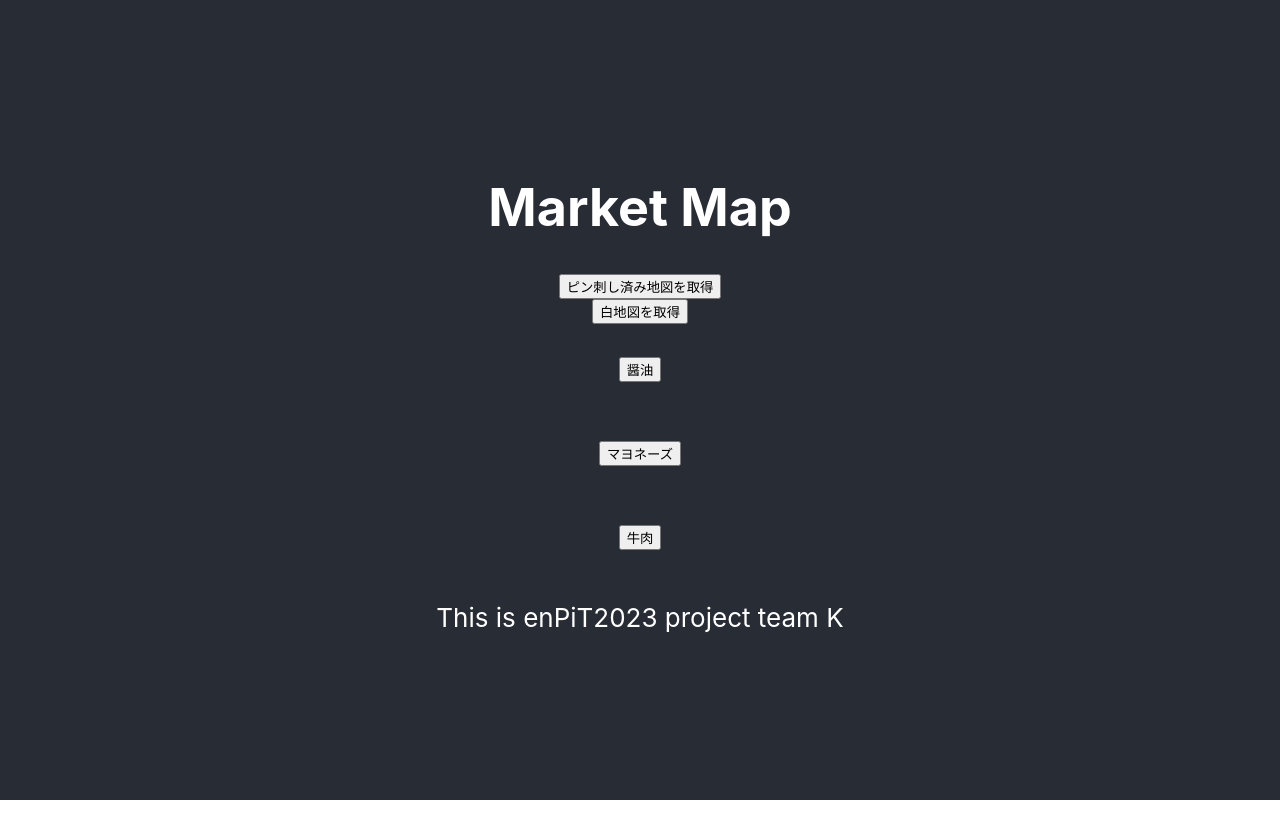
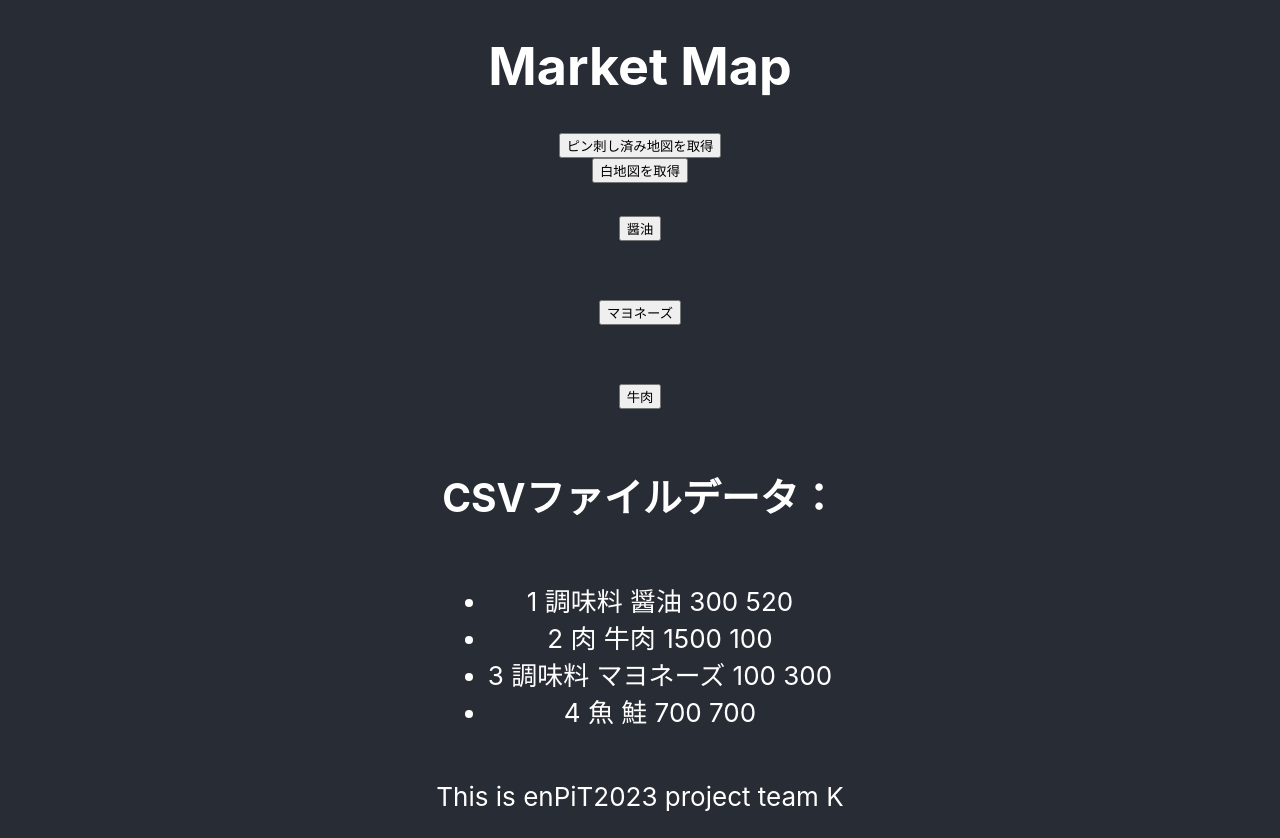
Before and after one commit to enpitut2023/MarketMap_front, a React (Create React App) app: page / in a window 1280 px wide. Before the commit the page ends 800 px from the top, so only its background shows below. Built offline with nearby package versions, Linux system fonts and the light colour scheme.

Commit message:
Reactでcsvファイル読み込む

```diff
--- a/package.json
+++ b/package.json
@@ -8,6 +8,7 @@
     "@testing-library/user-event": "^13.5.0",
     "react": "^18.2.0",
     "react-dom": "^18.2.0",
+    "react-papaparse": "^4.1.0",
     "react-scripts": "5.0.1",
     "web-vitals": "^2.1.4"
   },
--- a/src/App.jsx
+++ b/src/App.jsx
@@ -1,9 +1,11 @@
 import './App.css';
-import React from "react";
+import Papa from 'papaparse';
+import React, { useState, useEffect } from 'react';
 
 function App() {
   const [image, setImageUrl] = React.useState();
   const [whiteimage, setWhiteImageUrl] = React.useState();
+  const [csvData, setCsvData] = useState([]);
 
   const get_pinned_map = async() =>{
     try{
@@ -35,6 +37,27 @@ function App() {
     }
   };
 
+  useEffect(() => {
+    const fetchData = async () => {
+      try {
+        const response = await fetch('/sample.csv');
+        const csvText = await response.text();
+
+        Papa.parse(csvText, {
+          complete: (result) => {
+            // CSVデータの解析が完了したら、データを状態に保存する
+            setCsvData(result.data);
+          },
+          header: false, // CSVデータのheaderがない
+        });
+      } catch (error) {
+        console.error('Error fetching or parsing CSV:', error);
+      }
+    };
+
+    fetchData();
+  }, []);
+
   return (
     <div className="App">
       <header className="App-header">
@@ -63,6 +86,16 @@ function App() {
         <p>
           <button onClick={() => send_back(3)}>牛肉</button>
         </p>
+        <h2>CSVファイルデータ：</h2>
+        <ul>
+          {csvData.map((row, index) => (
+            <li key={index}>
+              {Object.entries(row).map(([key, value]) => (
+                <span key={key}>{`${value} `}</span>
+              ))}
+            </li>
+          ))}
+        </ul>
         <p>
           This is enPiT2023 project team K
         </p>
```
Also changed, not shown: public/sample.csv (added), 1 other file (tests, documents, lock files or other folders).
